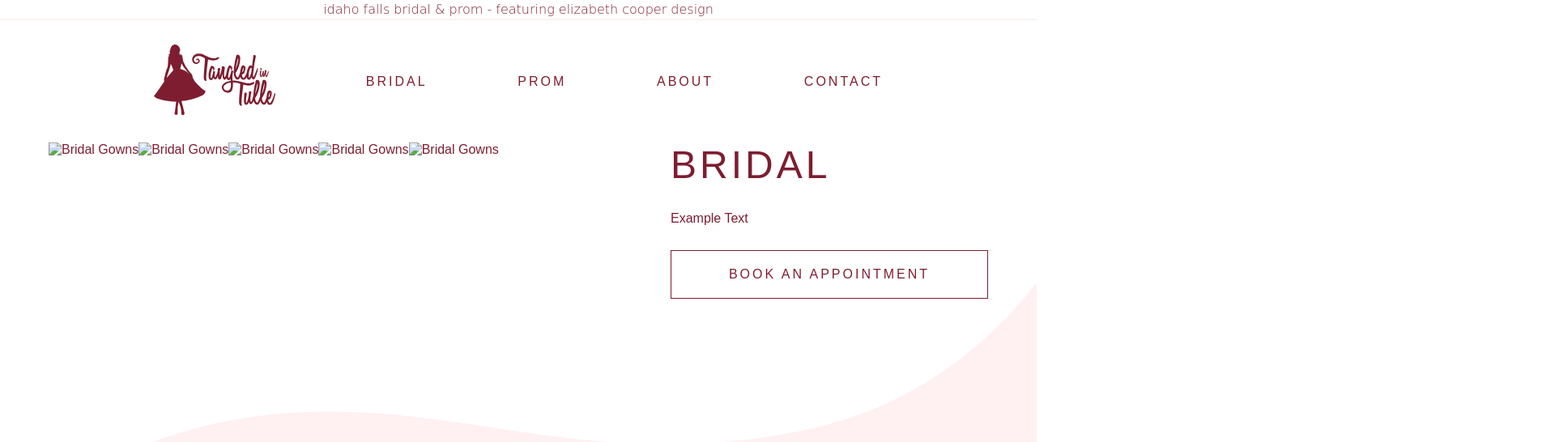
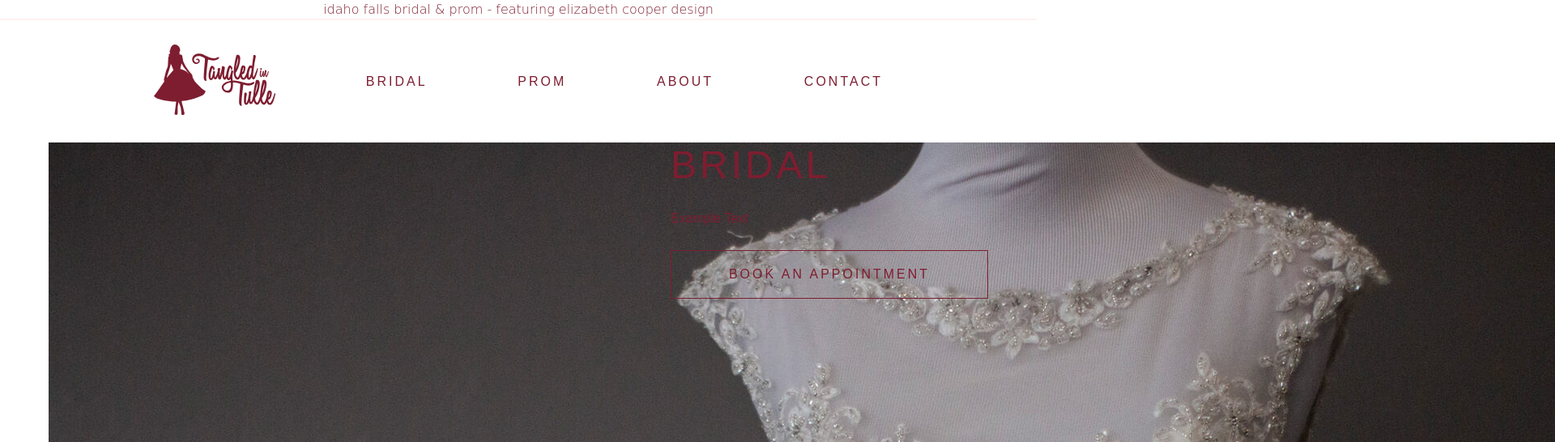
Before and after one commit to ethanrusson/tangled-in-tulle, a plain HTML site: page bridal/index.html in a window 1280 px wide. Shown: the top 546 px of the page at 81% size, 1920 px wide, since content can reach past the window. Drawn offline with Linux system fonts and the light colour scheme; a web font is replaced by a local one.

Commit message:
fix image links

```diff
--- a/bridal/index.html
+++ b/bridal/index.html
@@ -54,19 +54,19 @@
 			<div class="page-container">
 				<div class="page-left" id="page-left">
 					<div class="image-container landscape">
-						<img src="images/bridal/bridal-17.jpg" alt="Bridal Gowns">
+						<img src="../images/bridal/bridal-17.jpg" alt="Bridal Gowns">
 					</div>
 					<div class="image-container landscape">
-						<img src="images/bridal/bridal-19.jpg" alt="Bridal Gowns">
+						<img src="../images/bridal/bridal-19.jpg" alt="Bridal Gowns">
 					</div>
 					<div class="image-container landscape">
-						<img src="images/bridal/bridal-29.jpg" alt="Bridal Gowns">
+						<img src="../images/bridal/bridal-29.jpg" alt="Bridal Gowns">
 					</div>
 					<div class="image-container landscape">
-						<img src="images/bridal/bridal-42.jpg" alt="Bridal Gowns">
+						<img src="../images/bridal/bridal-42.jpg" alt="Bridal Gowns">
 					</div>
 					<div class="image-container portrait">
-						<img src="images/bridal/bridal-26.jpg" alt="Bridal Gowns">
+						<img src="../images/bridal/bridal-26.jpg" alt="Bridal Gowns">
 					</div>
 				</div>
 				<div class="page-right" id="page-right">
```
Also changed, not shown: prom/index.html (+5 -5 lines).
